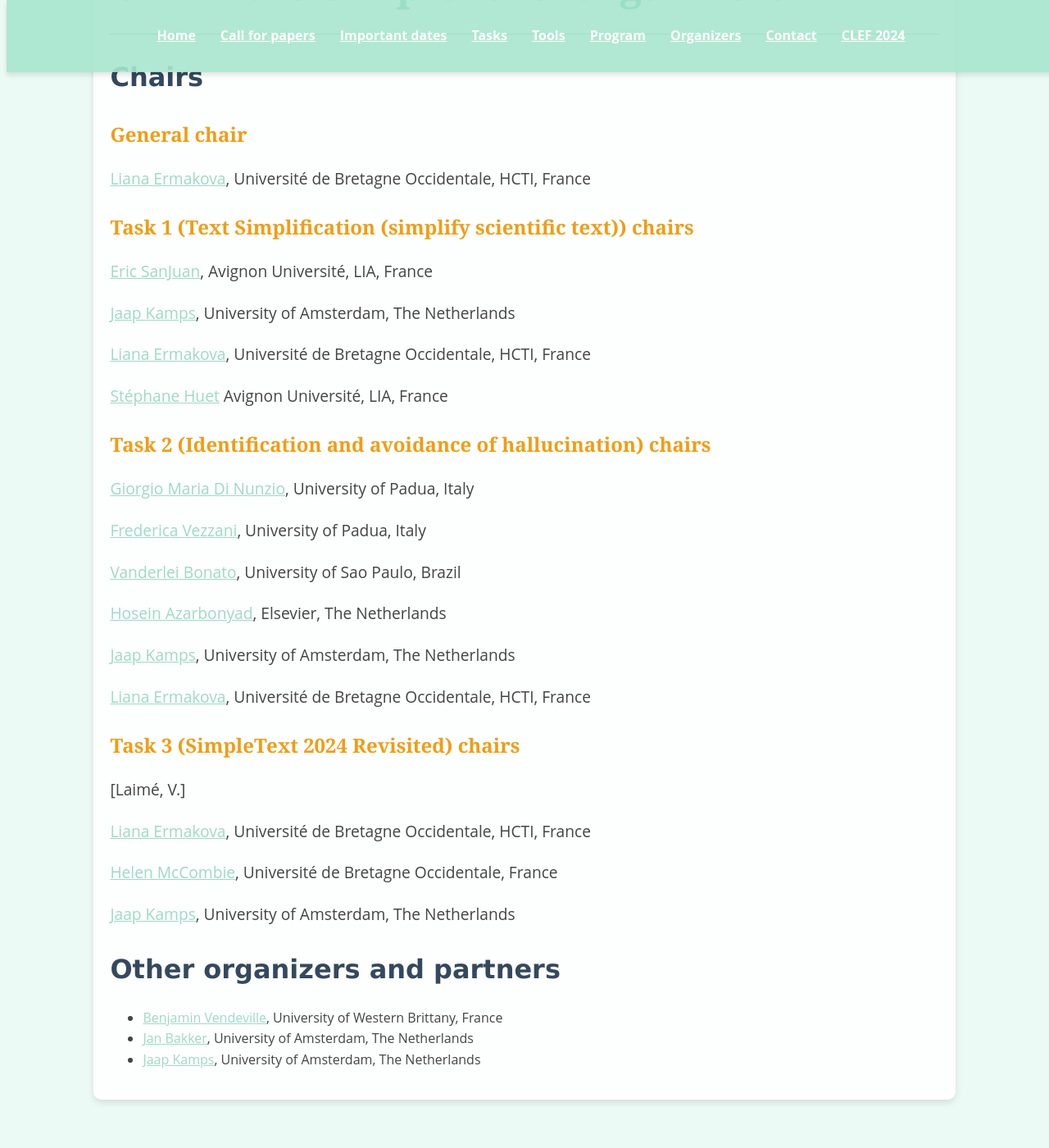
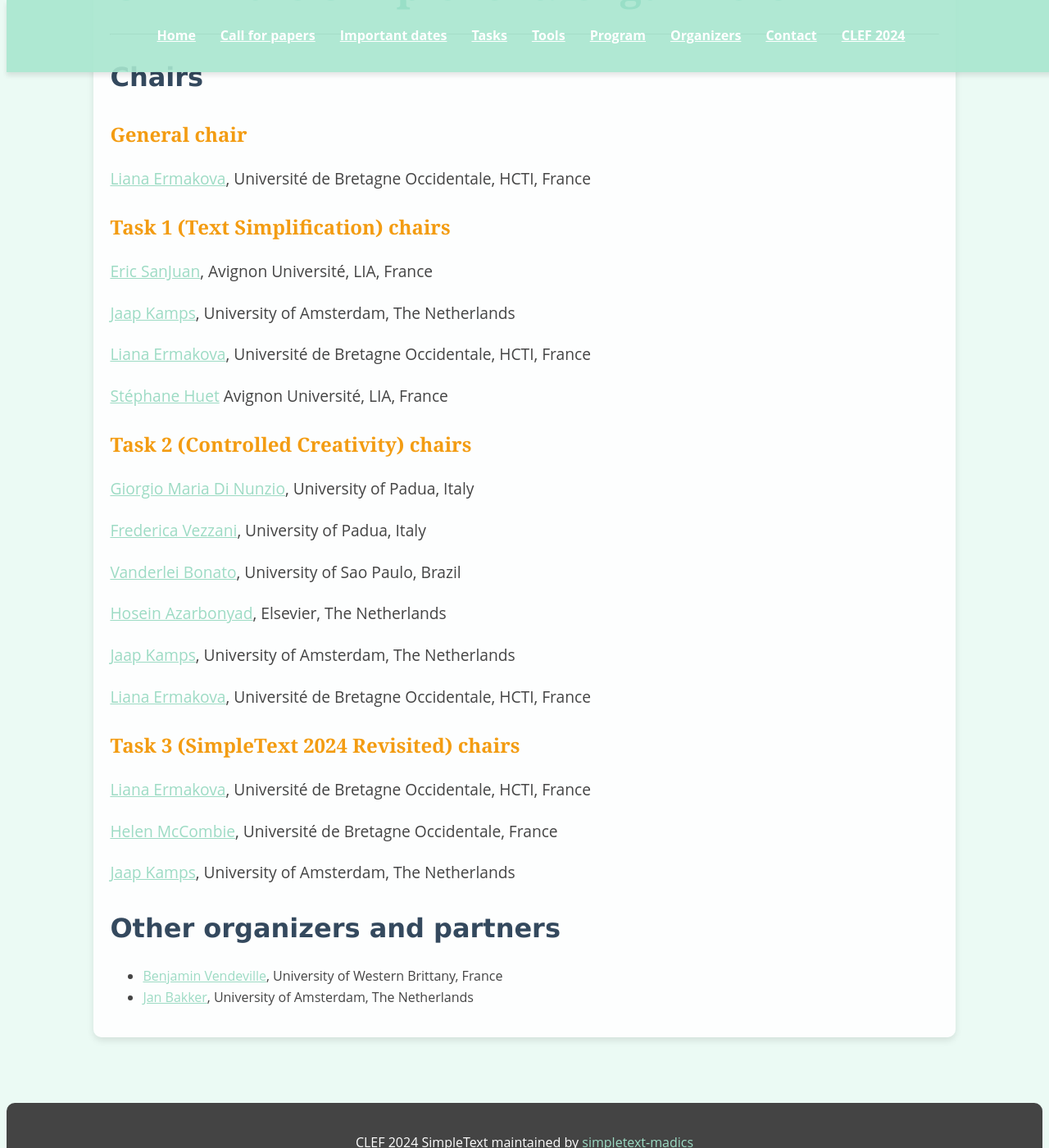
Before and after one commit to simpletext-madics/2025, a Jekyll site: the page built from organizers.md, in a window 1280 px wide and 1400 px high, scrolled down 505 px. Shown: the whole window at 82% size. Built offline with Jekyll 4.4.1, drawn with Linux system fonts in a browser that asks for light colours.

Commit message:
Update organizers.md

```diff
--- a/organizers.md
+++ b/organizers.md
@@ -12,7 +12,7 @@ title: Organizers
 ### General chair
 [Liana Ermakova](https://nouveau.univ-brest.fr/hcti/fr/membre/liana-ermakova), Université de Bretagne Occidentale, HCTI, France
 
-### Task 1 (Text Simplification (simplify scientific text)) chairs
+### Task 1 (Text Simplification) chairs
 [Eric SanJuan](https://termwatch.es/), Avignon Université, LIA, France
 
 [Jaap Kamps](https://e.humanities.uva.nl/), University of Amsterdam, The Netherlands
@@ -21,7 +21,7 @@ title: Organizers
 
 [Stéphane Huet](https://cv.hal.science/shuet) Avignon Université, LIA, France
 
-### Task 2 (Identification and avoidance of hallucination) chairs
+### Task 2 (Controlled Creativity) chairs
 
 [Giorgio Maria Di Nunzio](https://scholar.google.fr/citations?user=Awl_HDoAAAAJ&hl=no), University of Padua, Italy
 
@@ -37,8 +37,6 @@ title: Organizers
 
 ### Task 3 (SimpleText 2024 Revisited) chairs
 
-[Laimé, V.]
-
 [Liana Ermakova](https://nouveau.univ-brest.fr/hcti/fr/membre/liana-ermakova), Université de Bretagne Occidentale, HCTI, France
 
 [Helen McCombie](https://www.linkedin.com/in/helen-mccombie-a7a2176a/?originalSubdomain=fr), Université de Bretagne Occidentale, France
@@ -49,4 +47,3 @@ title: Organizers
 
 * [Benjamin Vendeville](https://www.linkedin.com/in/benjamin-vendeville/?originalSubdomain=fr), University of Western Brittany, France
 * [Jan Bakker](https://www.researchgate.net/profile/Jan-Bakker-2), University of Amsterdam, The Netherlands
-* [Jaap Kamps](https://e.humanities.uva.nl/), University of Amsterdam, The Netherlands
```
